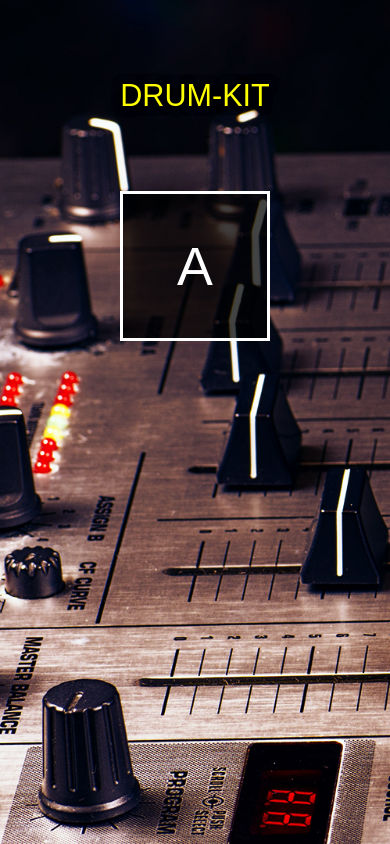
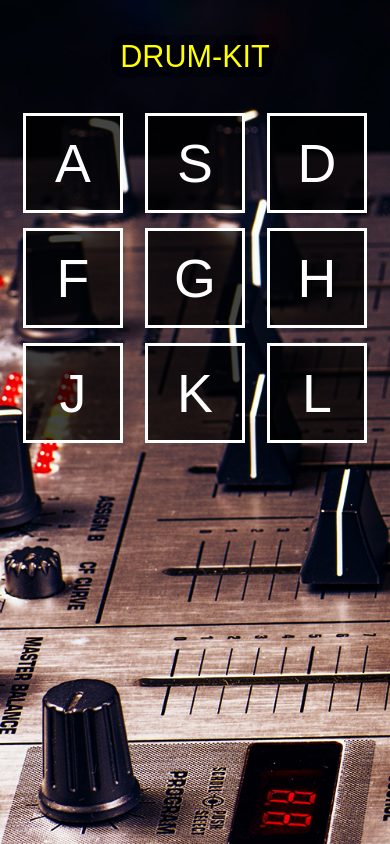
Before and after one commit to Tacianojr07/drum-kit, a plain HTML site: page index.html in a window 390 px wide. Drawn offline with Linux system fonts and the light colour scheme.

Commit message:
alteração do css para tornar mais responsivo

```diff
--- a/index.js
+++ b/index.js
@@ -24,4 +24,8 @@ const criarDiv = (texto) => {
     document.getElementById('container').appendChild(div);
 }
 
-criarDiv('A');
+const exibir = (sons) => {
+    Object.keys(sons).forEach(criarDiv);
+}
+
+exibir(sons)
--- a/style.css
+++ b/style.css
@@ -19,14 +19,14 @@ main {
 
 .title {
     color: yellow;
-    margin: 20vw auto;
+    margin: 10vw auto;
     font-size: calc(4vw + 15px); /*editando texto*/
     text-shadow: 0 0 10px black,0 0 10px black,0 0 10px black;
 }
 
 .container {
-    width: 80vw;
-    height: 150px;
+    width: 90vw;
+    height: 100px;
     margin: 0 auto; /*colcoando a div container no meio */
     display: flex;
     flex-wrap: wrap;
@@ -37,8 +37,8 @@ main {
 
 .key {
     display: flex;
-    height: 150px;
-    width: 150px;
+    height: 100px;
+    width: 100px;
     align-items: center;
     justify-content: center;
     background-color: #000000BB;
```
